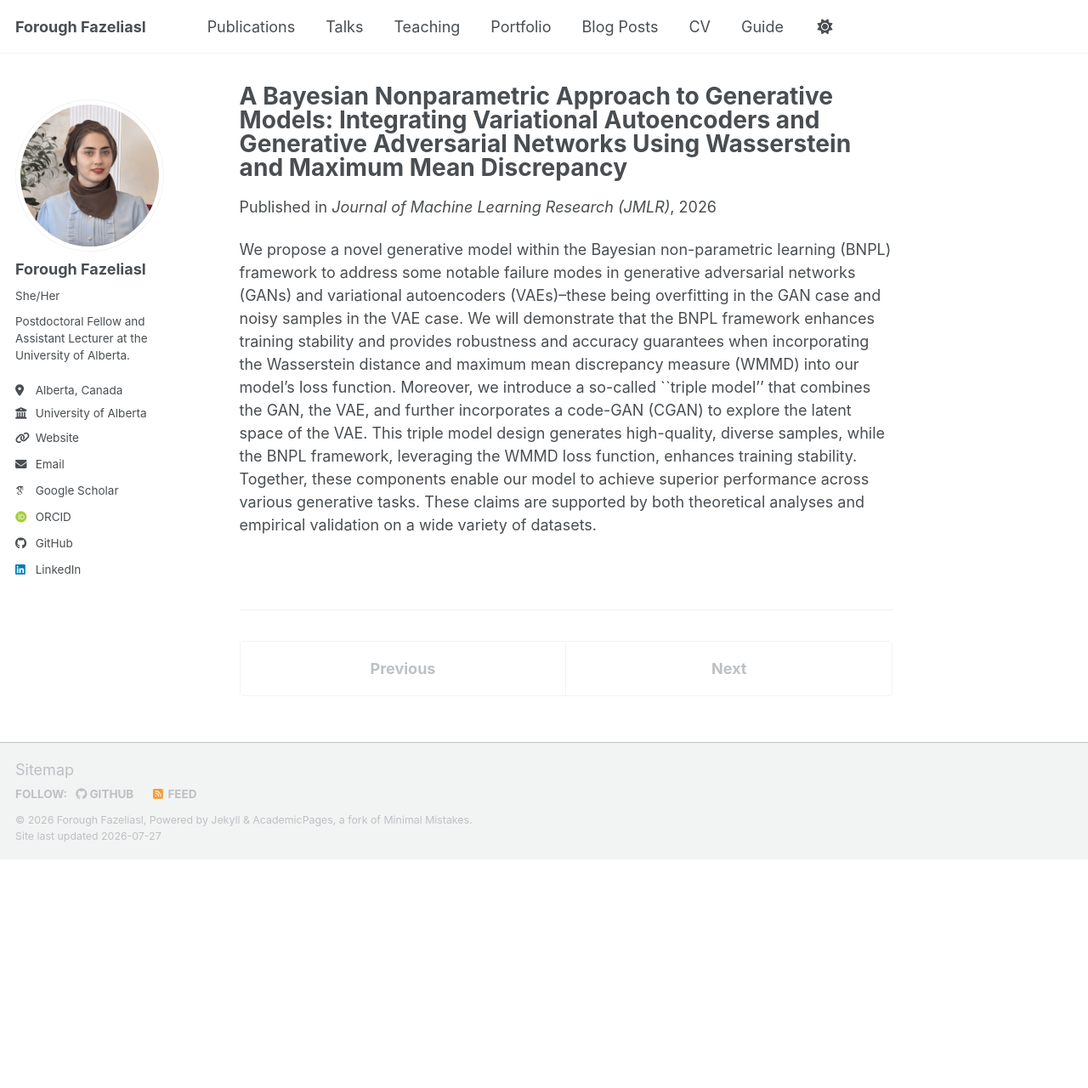
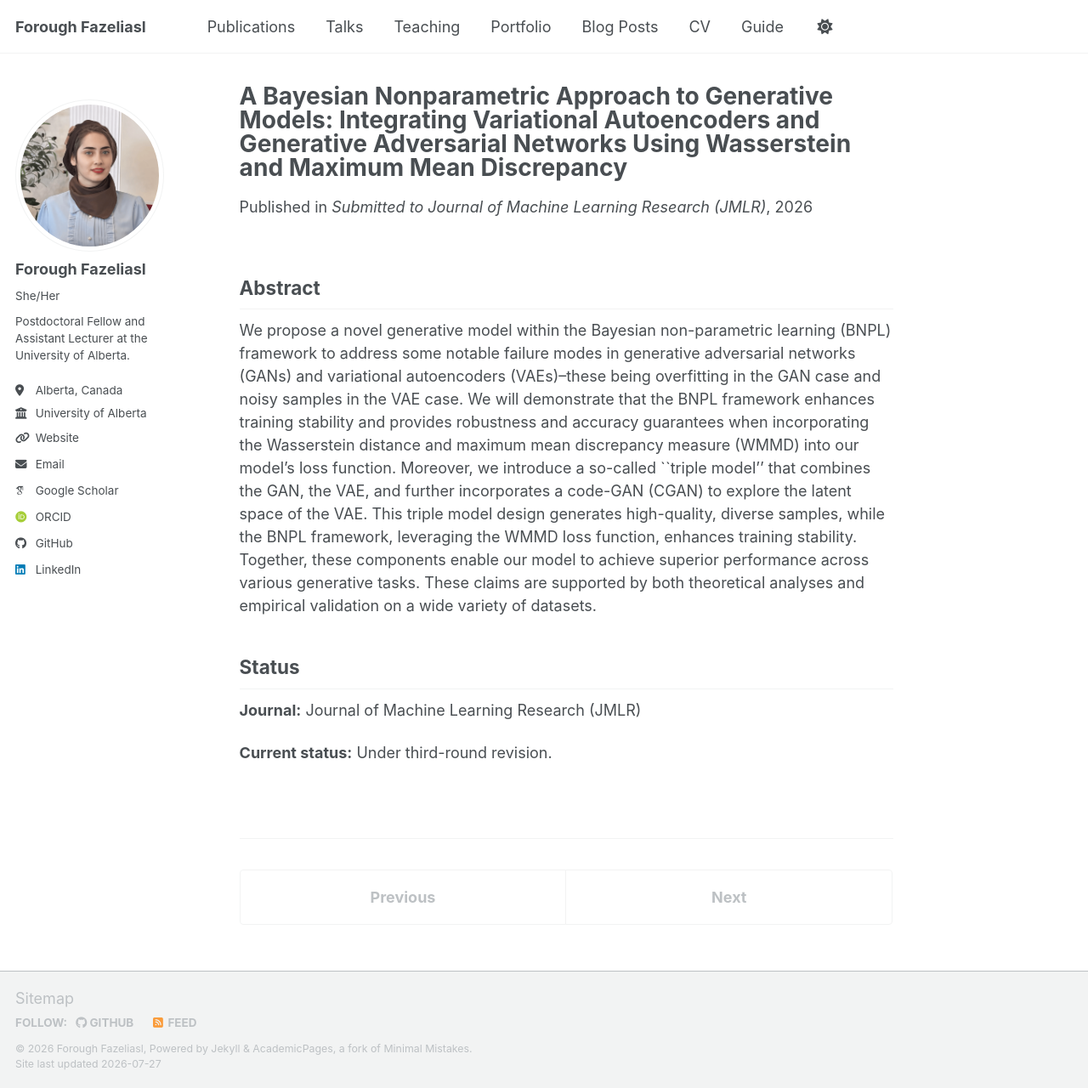
Before and after one commit to ForoughFazeliasl/ForoughFazeliasl.github.io, a Jekyll site: the page built from _publications/2026-01-01-bayesian-nonparametric-generative-models.md, in a window 1280 px wide and 1280 px high. Shown: the whole window at 85% size. Built offline with Jekyll 4.4.1, drawn with Linux system fonts in a browser that asks for light colours; some web fonts are replaced; a script bundle is joined from its source files by our own code; library files that are not in the unit come from our copies.

Commit message:
Update 2026-01-01-bayesian-nonparametric-generative-models.md

```diff
--- a/_publications/2026-01-01-bayesian-nonparametric-generative-models.md
+++ b/_publications/2026-01-01-bayesian-nonparametric-generative-models.md
@@ -5,10 +5,17 @@ category: manuscripts
 permalink: /publication/2026-bnp-generative-models
 excerpt: "We propose a Bayesian nonparametric framework that integrates variational autoencoders and generative adversarial networks using Wasserstein distance and maximum mean discrepancy."
 date: 2026-01-01
-venue: "Journal of Machine Learning Research (JMLR)"
+venue: "Submitted to Journal of Machine Learning Research (JMLR)"
 paperurl: "https://export.arxiv.org/pdf/2308.14048"
 ---
 
+## Abstract
+
+We propose a novel generative model within the Bayesian non-parametric learning (BNPL) framework to address some notable failure modes in generative adversarial networks (GANs) and variational autoencoders (VAEs)--these being overfitting in the GAN case and noisy samples in the VAE case. We will demonstrate that the BNPL framework enhances training stability and provides robustness and accuracy guarantees when incorporating the Wasserstein distance and maximum mean discrepancy measure (WMMD) into our model's loss function. Moreover, we introduce a so-called ``triple model'' that combines the GAN, the VAE, and further incorporates a code-GAN (CGAN) to explore the latent space of the VAE. This triple model design generates high-quality, diverse samples, while the BNPL framework, leveraging the WMMD loss function, enhances training stability. Together, these components enable our model to achieve superior performance across various generative tasks. These claims are supported by both theoretical analyses and empirical validation on a wide variety of datasets.
 
 
-We propose a novel generative model within the Bayesian non-parametric learning (BNPL) framework to address some notable failure modes in generative adversarial networks (GANs) and variational autoencoders (VAEs)--these being overfitting in the GAN case and noisy samples in the VAE case. We will demonstrate that the BNPL framework enhances training stability and provides robustness and accuracy guarantees when incorporating the Wasserstein distance and maximum mean discrepancy measure (WMMD) into our model's loss function. Moreover, we introduce a so-called ``triple model'' that combines the GAN, the VAE, and further incorporates a code-GAN (CGAN) to explore the latent space of the VAE. This triple model design generates high-quality, diverse samples, while the BNPL framework, leveraging the WMMD loss function, enhances training stability. Together, these components enable our model to achieve superior performance across various generative tasks. These claims are supported by both theoretical analyses and empirical validation on a wide variety of datasets.
+## Status
+
+**Journal:** Journal of Machine Learning Research (JMLR)
+
+**Current status:** Under third-round revision.
```
